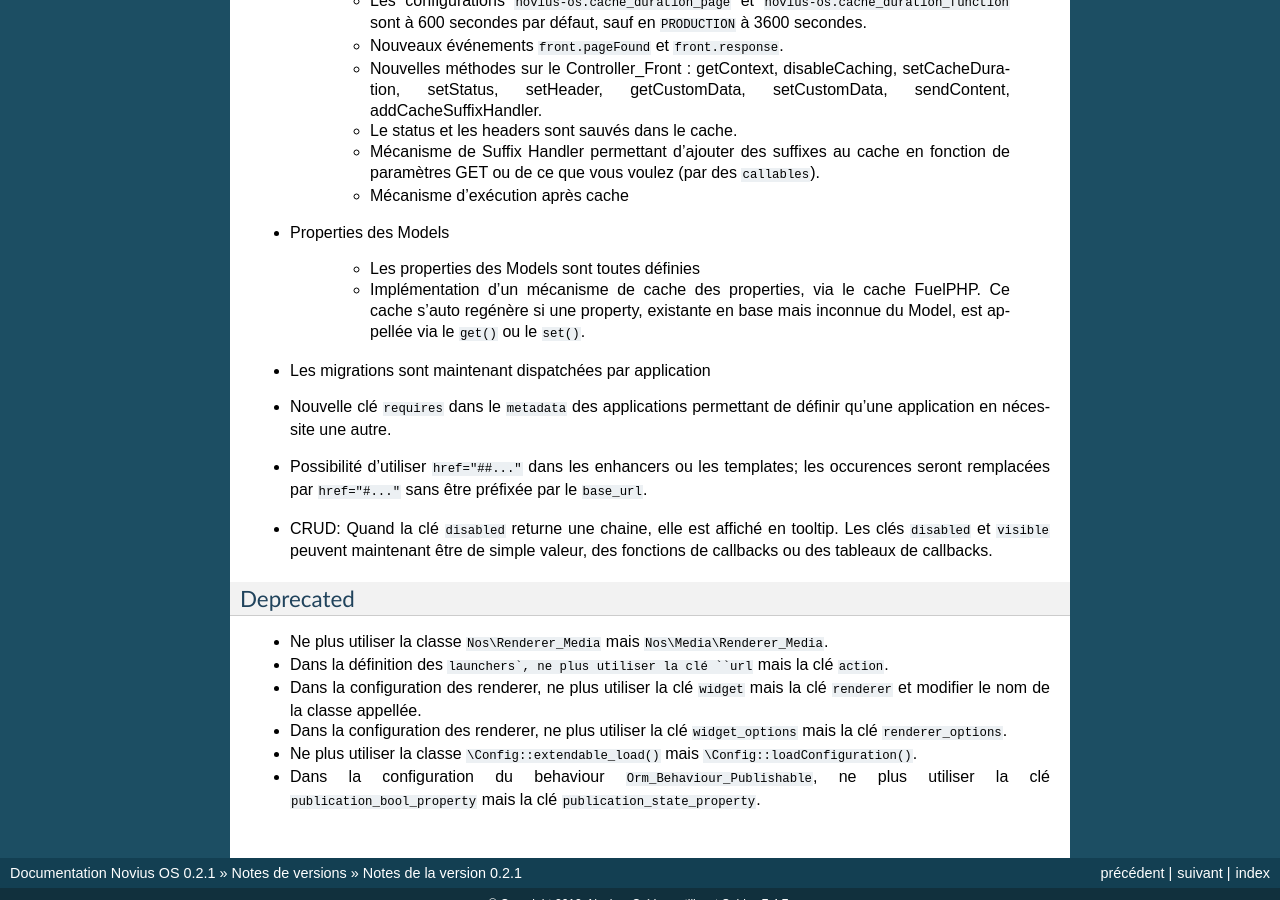
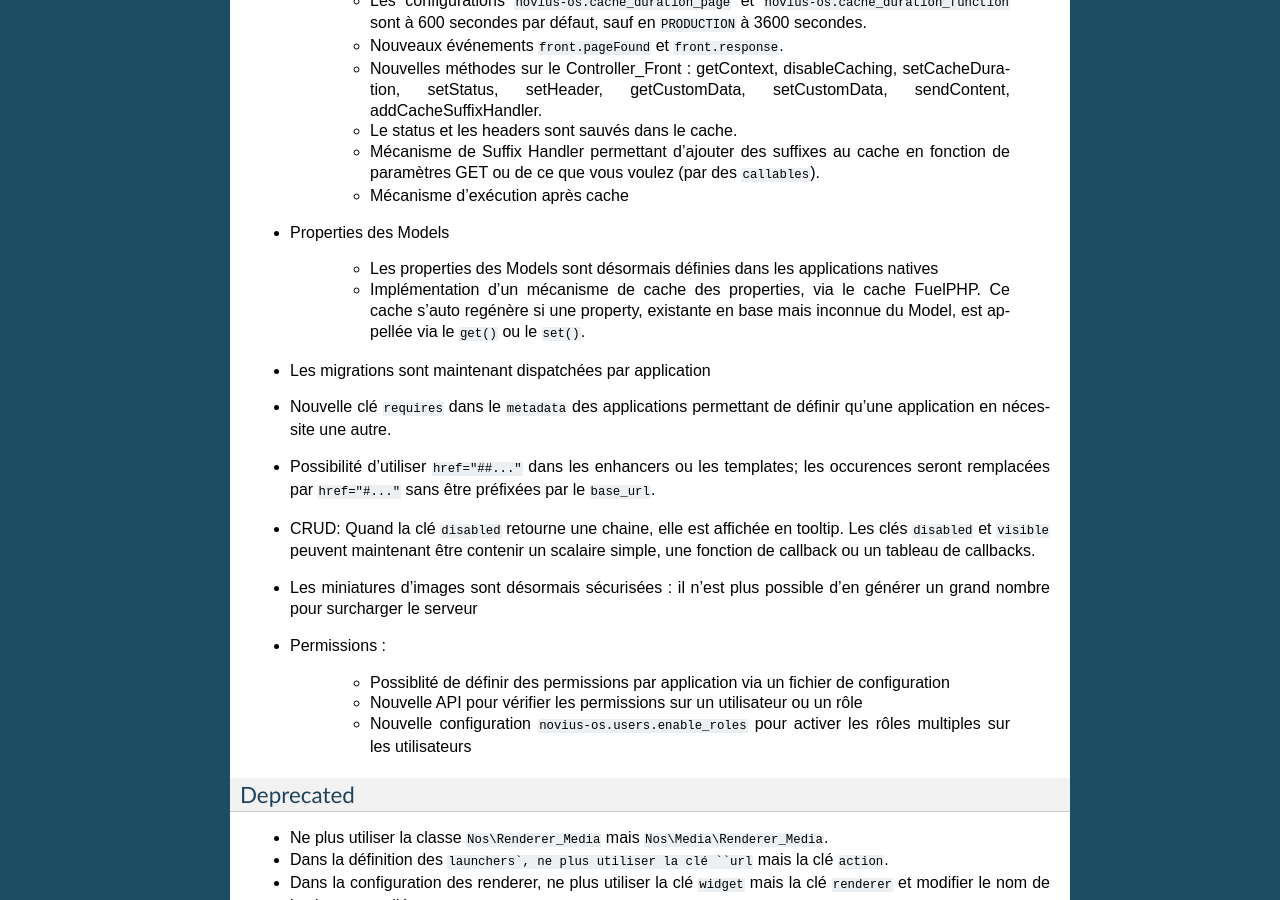
Before and after one commit to vrcAlbert/documentation-api, a Sphinx documentation site: the page built from source/release/0.2.1.rst, in a window 1280 px wide and 900 px high, scrolled down 539 px. Built offline with Sphinx 7.4.7, drawn with Linux system fonts in a browser that asks for light colours; some of the changed text lies outside the part shown.

Commit message:
Ajout permissions

```diff
--- a/source/release/0.2.1.rst
+++ b/source/release/0.2.1.rst
@@ -4,10 +4,10 @@ Notes de la version 0.2.1
 Nouveautés
 ==========
 
-* Le comportement publiable (``Behaviour_Publishable``) supporte maintenant la publication par dates de début et de fin.
+* Le comportement publiable (``Behaviour_Publishable``) supporte maintenant la publication avec dates de début et de fin.
 
-Slideshow
----------
+Application Formulaire
+----------------------
 
 * Ajout d'une barre de progression sur les formulaire multi-page
 
@@ -32,14 +32,22 @@ Développeur
 
 * Properties des Models
 
-    * Les properties des Models sont toutes définies
+    * Les properties des Models sont désormais définies dans les applications natives
     * Implémentation d'un mécanisme de cache des properties, via le cache FuelPHP. Ce cache s'auto regénère si une property,
       existante en base mais inconnue du Model, est appellée via le ``get()`` ou le ``set()``.
 
 * Les migrations sont maintenant dispatchées par application
 * Nouvelle clé ``requires`` dans le ``metadata`` des applications permettant de définir qu'une application en nécessite une autre.
-* Possibilité d'utiliser ``href="##..."`` dans les enhancers ou les templates; les occurences seront remplacées par ``href="#..."`` sans être préfixée par le ``base_url``.
-* CRUD: Quand la clé ``disabled`` returne une chaine, elle est affiché en tooltip. Les clés ``disabled`` et ``visible`` peuvent maintenant être de simple valeur, des fonctions de callbacks ou des tableaux de callbacks.
+* Possibilité d'utiliser ``href="##..."`` dans les enhancers ou les templates; les occurences seront remplacées par ``href="#..."`` sans être préfixées par le ``base_url``.
+* CRUD: Quand la clé ``disabled`` retourne une chaine, elle est affichée en tooltip. Les clés ``disabled`` et ``visible`` peuvent maintenant être contenir un scalaire simple, une fonction de callback ou un tableau de callbacks.
+* Les miniatures d'images sont désormais sécurisées : il n'est plus possible d'en générer un grand nombre pour surcharger le serveur
+
+
+* Permissions :
+
+    * Possiblité de  définir des permissions par application via un fichier de configuration
+    * Nouvelle API pour vérifier les permissions sur un utilisateur ou un rôle
+    * Nouvelle configuration ``novius-os.users.enable_roles`` pour activer les rôles multiples sur les utilisateurs
 
 
 Deprecated
```
